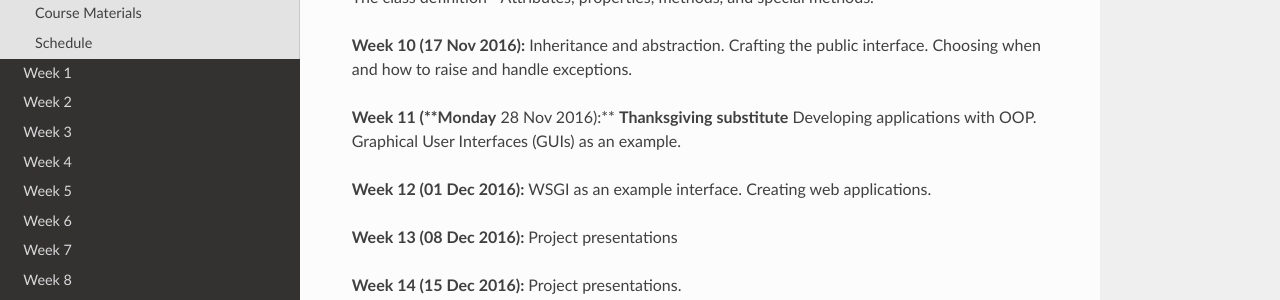
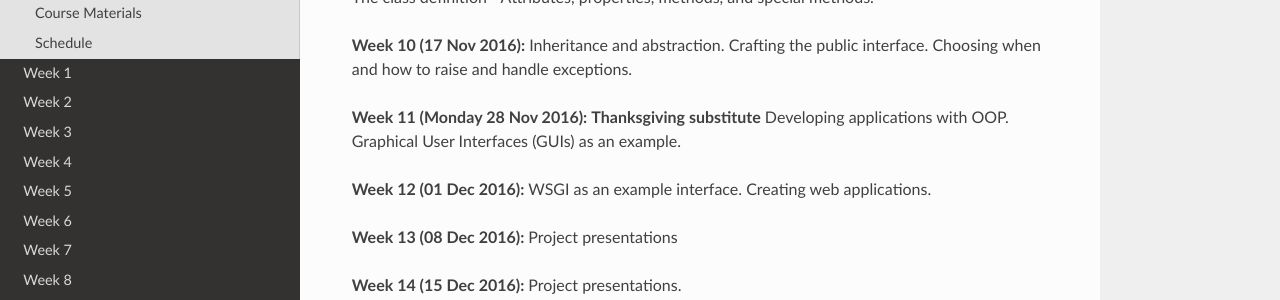
Before and after one commit to biof509/biof509, a Sphinx documentation site: the page built from docs/syllabus/index.rst, in a window 1280 px wide and 900 px high, scrolled down 3761 px. Shown: the part 341-641 px from the top of the window. Built offline with Sphinx 7.4.7 and the Read the Docs theme 2.0.0, drawn with Linux system fonts in a browser that asks for light colours.

Commit message:
Style correction

```diff
--- a/docs/syllabus/index.rst
+++ b/docs/syllabus/index.rst
@@ -173,7 +173,7 @@ Schedule
 
 **Week 10 (17 Nov 2016):** Inheritance and abstraction. Crafting the public interface. Choosing when and how to raise and handle exceptions.
 
-**Week 11 (**Monday** 28 Nov 2016):** **Thanksgiving substitute** Developing applications with OOP. Graphical User Interfaces (GUIs) as an example.
+**Week 11 (Monday 28 Nov 2016):** **Thanksgiving substitute** Developing applications with OOP. Graphical User Interfaces (GUIs) as an example.
 
 **Week 12 (01 Dec 2016):** WSGI as an example interface. Creating web applications.
 
```
